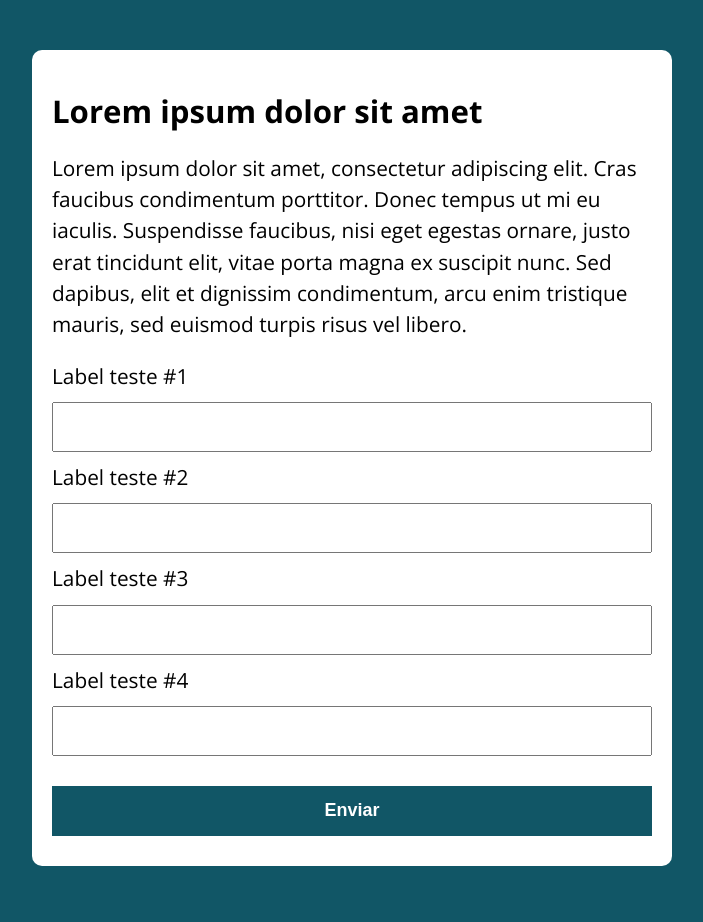
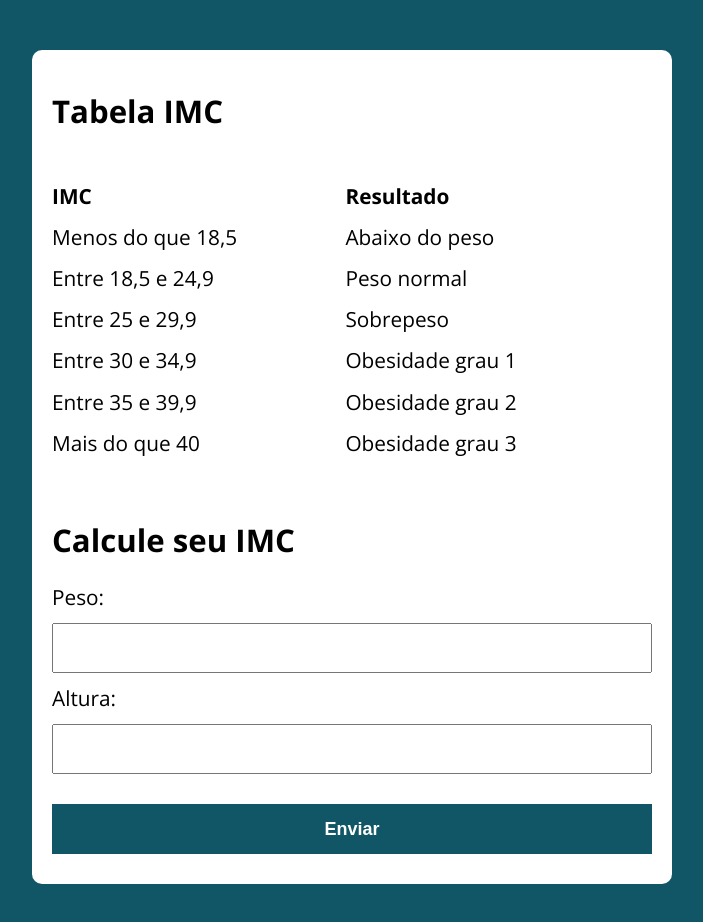
Before and after one commit to fabriwalter/Calculadora-IMC, a plain HTML site: page index.html in a window 1280 px wide. Shown: the whole page, without its empty margins (288-991 px from the left). Drawn offline with nearby package versions, Linux system fonts and the light colour scheme.

Commit message:
add content and css style

```diff
--- a/assets/css/style.css
+++ b/assets/css/style.css
@@ -24,6 +24,29 @@ body {
     padding: 20px;
     border-radius: 10px;
 }
+
+
+/* Resultados
+--------------------------- */
+
+.tabela-nomes, .tabela-resultados {
+    display: inline-block;
+    width: 48%;
+    margin-bottom: 30px;
+}
+
+.tabela-nomes h4, .tabela-resultados h4 {
+    margin-bottom: 10px;
+}
+
+.tabela-nomes p, .tabela-resultados p {
+    margin: 0;
+    margin-bottom: 10px;
+}
+
+
+/* Formulário
+--------------------*/
 
 form input, form label, form button {
     display: block;
--- a/index.html
+++ b/index.html
@@ -18,24 +18,40 @@
 <body>
 
     <section class="container">
-        <h1>Lorem ipsum dolor sit amet</h1>
 
-        <p>
-            Lorem ipsum dolor sit amet, consectetur adipiscing elit. Cras faucibus condimentum porttitor. Donec tempus ut mi eu iaculis. Suspendisse faucibus, nisi eget egestas ornare, justo erat tincidunt elit, vitae porta magna ex suscipit nunc. Sed dapibus, elit et dignissim condimentum, arcu enim tristique mauris, sed euismod turpis risus vel libero.
-        </p>
+
+        <h1>Tabela IMC</h1> <!-- Título -->
+
+        <div class="tabela"> <!-- Tabela Geral -->
+            <div class="tabela-nomes">
+                <h4>IMC</h4>
+                <p>Menos do que 18,5</p>
+                <p>Entre 18,5 e 24,9</p>
+                <p>Entre 25 e 29,9</p>
+                <p>Entre 30 e 34,9</p>
+                <p>Entre 35 e 39,9</p>
+                <p>Mais do que 40</p>
+            </div>
+
+            <div class="tabela-resultados">
+                <h4>Resultado</h4>
+                <p>Abaixo do peso</p>
+                <p>Peso normal</p>
+                <p>Sobrepeso</p>
+                <p>Obesidade grau 1</p>
+                <p>Obesidade grau 2</p>
+                <p>Obesidade grau 3</p>
+            </div>
+        </div>
+
+        <h1>Calcule seu IMC</h1>
 
         <form>
-            <label for="input-teste-1">Label teste #1</label>
+            <label for="input-teste-1">Peso:</label>
             <input type="text" id="input-teste-1">
 
-            <label for="input-teste-2">Label teste #2</label>
-            <input type="password" id="input-teste-2">
-
-            <label for="input-teste-3">Label teste #3</label>
-            <input type="email" id="input-teste-3">
-
-            <label for="input-teste-4">Label teste #4</label>
-            <input type="number" id="input-teste-4">
+            <label for="input-teste-2">Altura:</label>
+            <input type="text" id="input-teste-2">
 
             <button>Enviar</button>
         </form>
```
